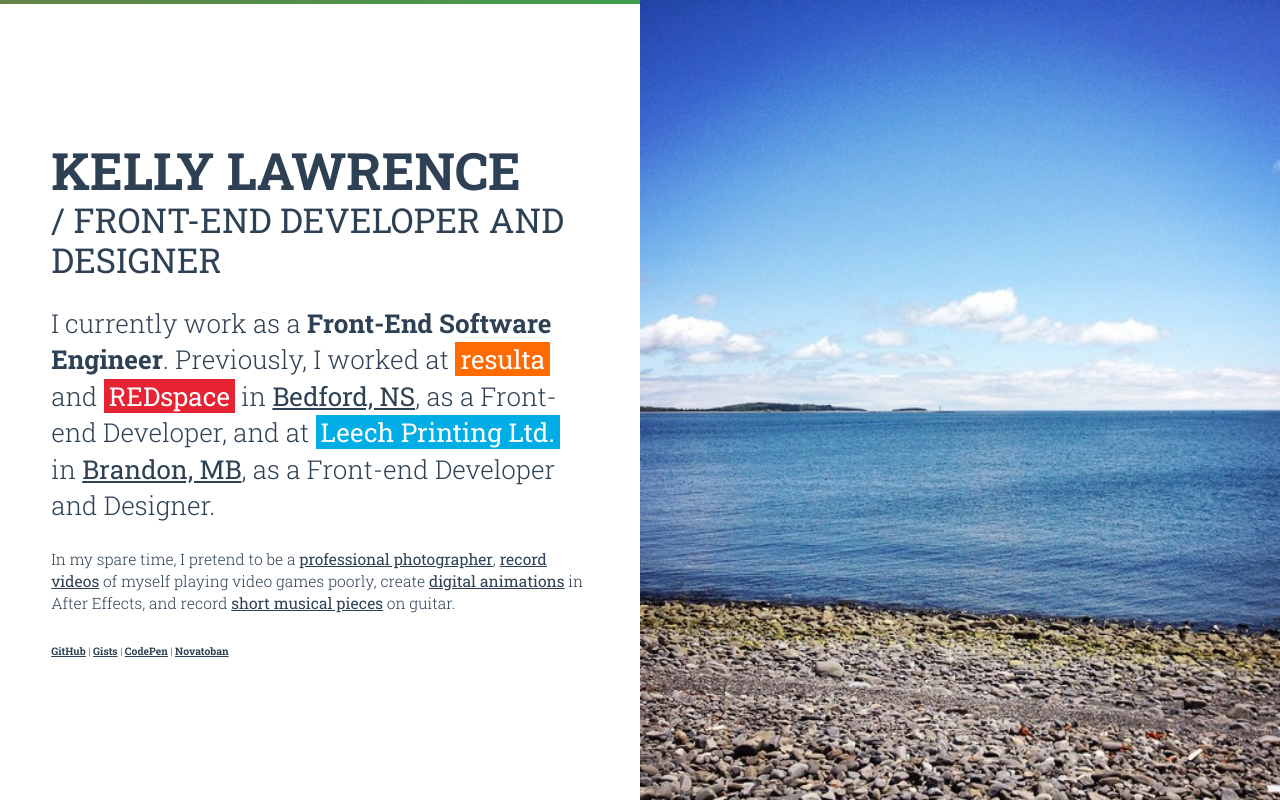
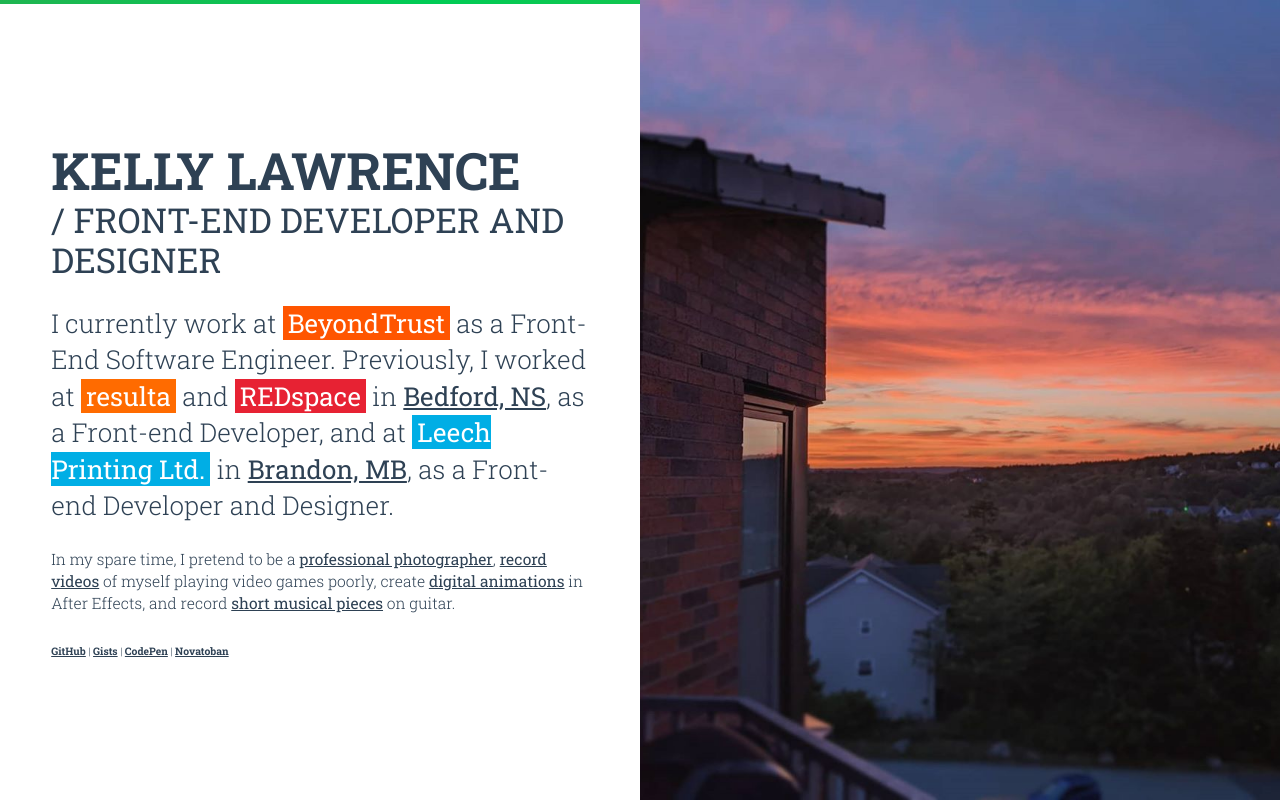
Before and after one commit to kellylawrence/kellylawrence.github.io, a website: page src/index.html in a window 1280 px wide. Drawn offline with nearby package versions, Linux system fonts and the light colour scheme; files that its build step writes are made by us from their sources.

Commit message:
Update employment history.

```diff
--- a/src/index.html
+++ b/src/index.html
@@ -61,7 +61,7 @@
     <div class="container">
       <!-- Page title -->
       <h1><strong>Kelly Lawrence</strong> / Front-end Developer And Designer</h1><!-- Intro -->
-      <p class="intro">I currently work as a <strong>Front-End Software Engineer</strong>. Previously, I worked at <a class="employer resulta" href="https://www.resulta.com/">resulta</a> and <a class="employer redspace" href="https://www.redspace.com/">REDspace</a> in <a href="https://en.wikipedia.org/wiki/Bedford,_Nova_Scotia">Bedford, NS</a>, as a Front-end Developer, and at <a class="employer leech" href="http://leechprint.com/">Leech Printing Ltd.</a> in <a href="https://en.wikipedia.org/wiki/Brandon,_Manitoba">Brandon, MB</a>, as a Front-end Developer and Designer.</p><!-- Additional content -->
+      <p class="intro">I currently work at <a class="employer bt" href="https://www.beyondtrust.com/">BeyondTrust</a> as a Front-End Software Engineer. Previously, I worked at <a class="employer resulta" href="https://www.resulta.com/">resulta</a> and <a class="employer redspace" href="https://www.redspace.com/">REDspace</a> in <a href="https://en.wikipedia.org/wiki/Bedford,_Nova_Scotia">Bedford, NS</a>, as a Front-end Developer, and at <a class="employer leech" href="http://leechprint.com/">Leech Printing Ltd.</a> in <a href="https://en.wikipedia.org/wiki/Brandon,_Manitoba">Brandon, MB</a>, as a Front-end Developer and Designer.</p><!-- Additional content -->
       <p>In my spare time, I pretend to be a <a href="https://www.instagram.com/probably.batman/">professional photographer</a>, <a href="https://www.youtube.com/c/KellyLawrence-Master-of-the-Universe">record videos</a> of myself playing video games
       poorly, create <a href="https://vimeo.com/kellylawrence">digital animations</a> in After Effects, and record <a href="https://soundcloud.com/kellylawrence">short musical pieces</a> on guitar.</p><!-- Social links -->
       <p class="web-presence">
@@ -73,7 +73,7 @@
     <!-- <span class="location"></span> -->
   </div><!-- <script src="https://cdnjs.cloudflare.com/ajax/libs/jquery/3.2.1/jquery.min.js"></script> -->
   <script>
-  function getRandomIntInclusive(e,o){return e=Math.ceil(e),o=Math.floor(o),Math.floor(Math.random()*(o-e+1))+e}var randomNum=getRandomIntInclusive(1,18),hero=document.getElementsByClassName("hero");hero[0].style.backgroundImage="url(images/heroes/"+randomNum+".jpg)";
+  function getRandomIntInclusive(e,o){return e=Math.ceil(e),o=Math.floor(o),Math.floor(Math.random()*(o-e+1))+e}var randomNum=getRandomIntInclusive(1,20),hero=document.getElementsByClassName("hero");hero[0].style.backgroundImage="url(images/heroes/"+randomNum+".jpg)";
   </script>
 </body>
 </html>
--- a/src/sass/_styles.scss
+++ b/src/sass/_styles.scss
@@ -104,9 +104,8 @@
 }
 
 .gradient-animation {
-  animation: AnimationName 15s ease infinite;
-  background: linear-gradient(90deg, $resulta, $leech, $redspace, $oldsite);
-  // background: linear-gradient(270deg, #9b59b6, #1abc9c, #3498db);
+  animation: AnimationName 15s ease-in-out infinite;
+  background: linear-gradient(90deg, $bt, $leech, $redspace, $oldsite, $resulta);
   background-size: 1000% 1000%;
   height: 0.5%;
   position: absolute;
@@ -195,8 +194,8 @@
   }
 }
 
-.resulta {
-  background-color: $resulta;
+.bt {
+  background-color: $bt;
   color: $white;
 }
 
@@ -209,3 +208,8 @@
   background-color: $redspace;
   color: $white;
 }
+
+.resulta {
+  background-color: $resulta;
+  color: $white;
+}
--- a/src/sass/_variables.scss
+++ b/src/sass/_variables.scss
@@ -3,6 +3,7 @@
 $black:    #000;
 $white:    #fff;
 
+$bt:       #ff5500;
 $leech:    #00aee5;
 $oldsite:  #0c5;
 $redspace: #e72233;
```
